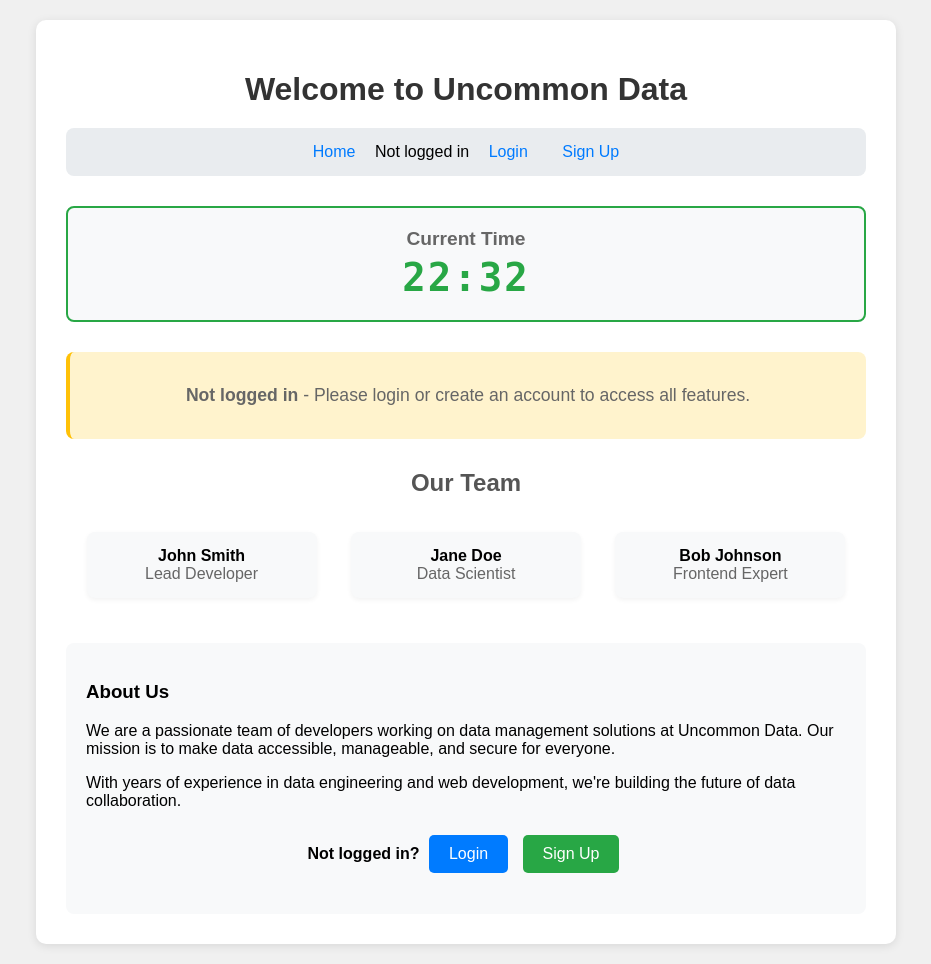
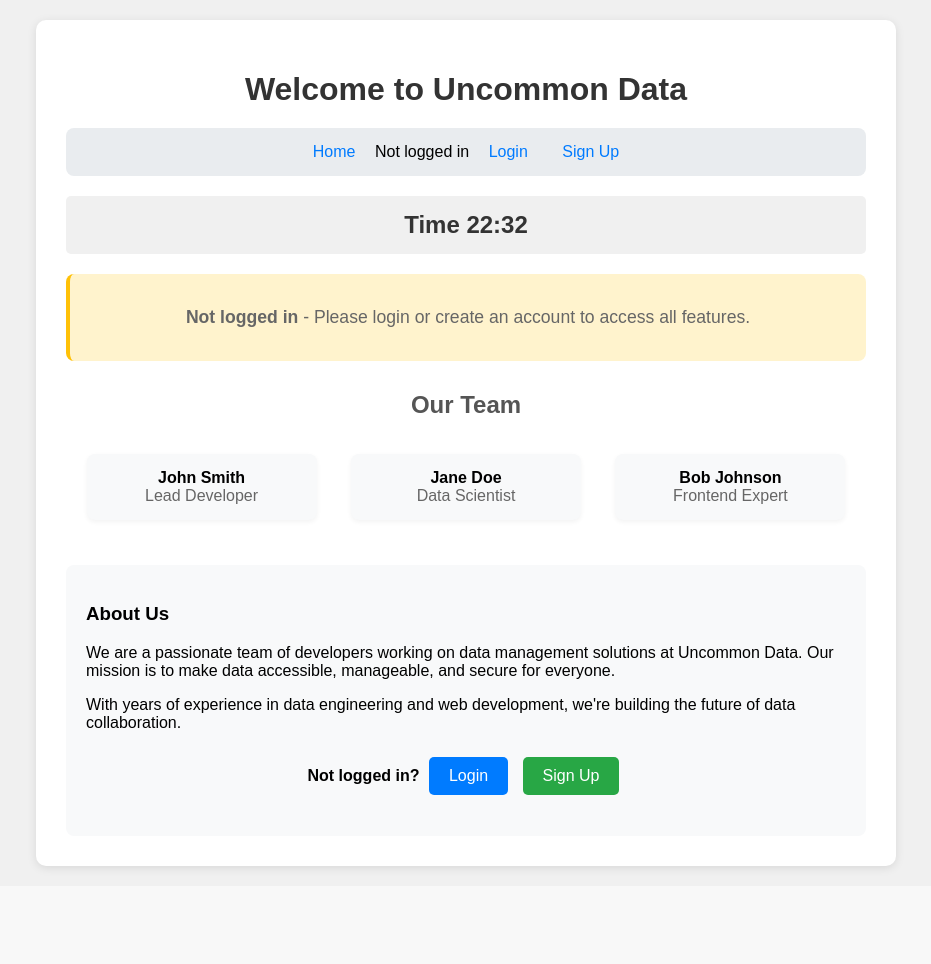
Before and after one commit to jhuang165/data136-hw4, a Django app: page / in a window 1280 px wide. Shown: the whole page, without its empty margins (174-1105 px from the left). After the commit the page ends 872 px from the top, so only its background shows below. Run offline with Django 5.2, Linux system fonts and the light colour scheme.

Commit message:
fixed issues4

```diff
--- a/uncommondata/core/templates/uncommondata/index.html
+++ b/uncommondata/core/templates/uncommondata/index.html
@@ -40,25 +40,13 @@
             min-width: 200px;
         }
         .time-display {
-            font-size: 2em;
-            color: #28a745;
-            margin: 30px 0;
-            padding: 20px;
-            background-color: #f8f9fa;
-            border-radius: 8px;
+            font-size: 1.5em;
+            color: #333;
+            margin: 20px 0;
+            padding: 15px;
+            background-color: #f0f0f0;
+            border-radius: 5px;
             font-weight: bold;
-            border: 2px solid #28a745;
-        }
-        .time-label {
-            font-size: 0.6em;
-            color: #666;
-            display: block;
-            margin-bottom: 5px;
-        }
-        .time-value {
-            font-size: 1.5em;
-            font-family: monospace;
-            letter-spacing: 2px;
         }
         .nav-links {
             margin: 20px 0;
@@ -145,8 +133,7 @@
         </div>
 
         <div class="time-display">
-            <span class="time-label">Current Time</span>
-            <span class="time-value">{{ current_time }}</span>
+            Time {{ current_time }}
         </div>
 
         {% if user.is_authenticated %}
```
